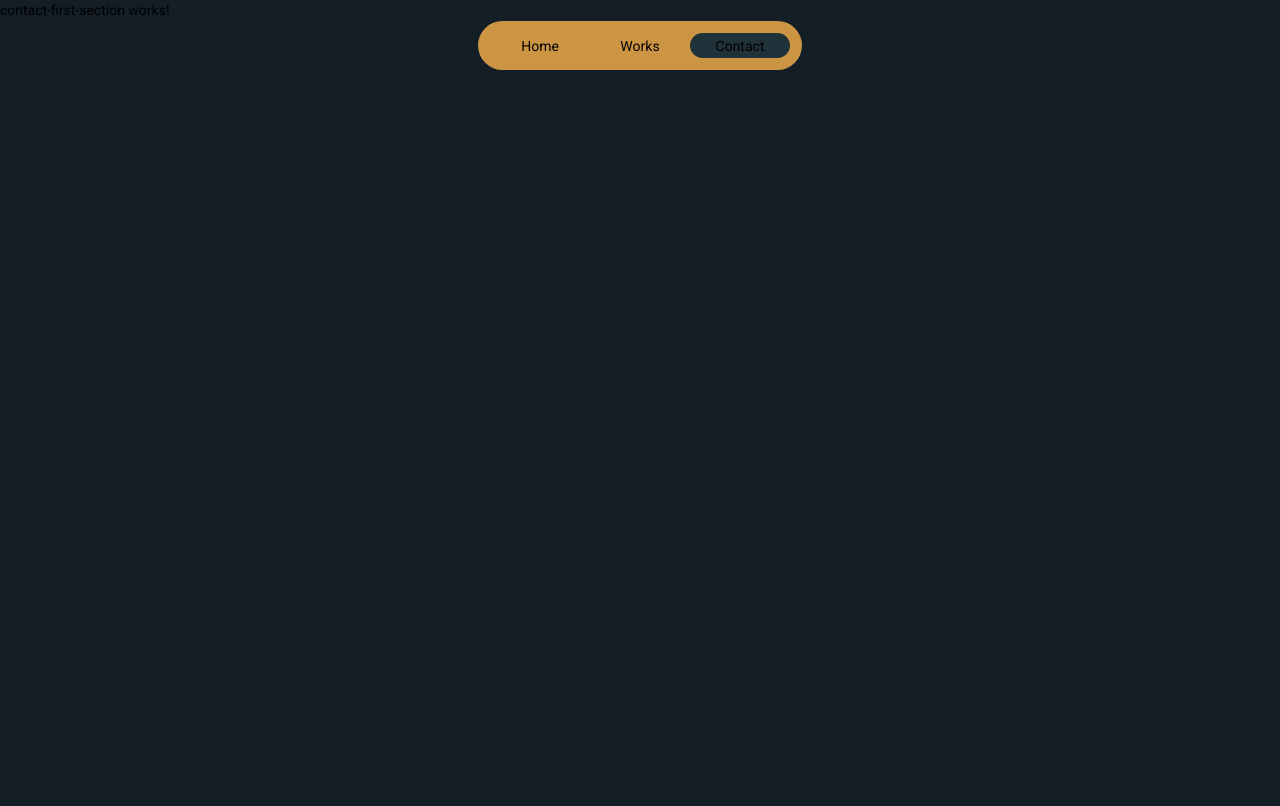
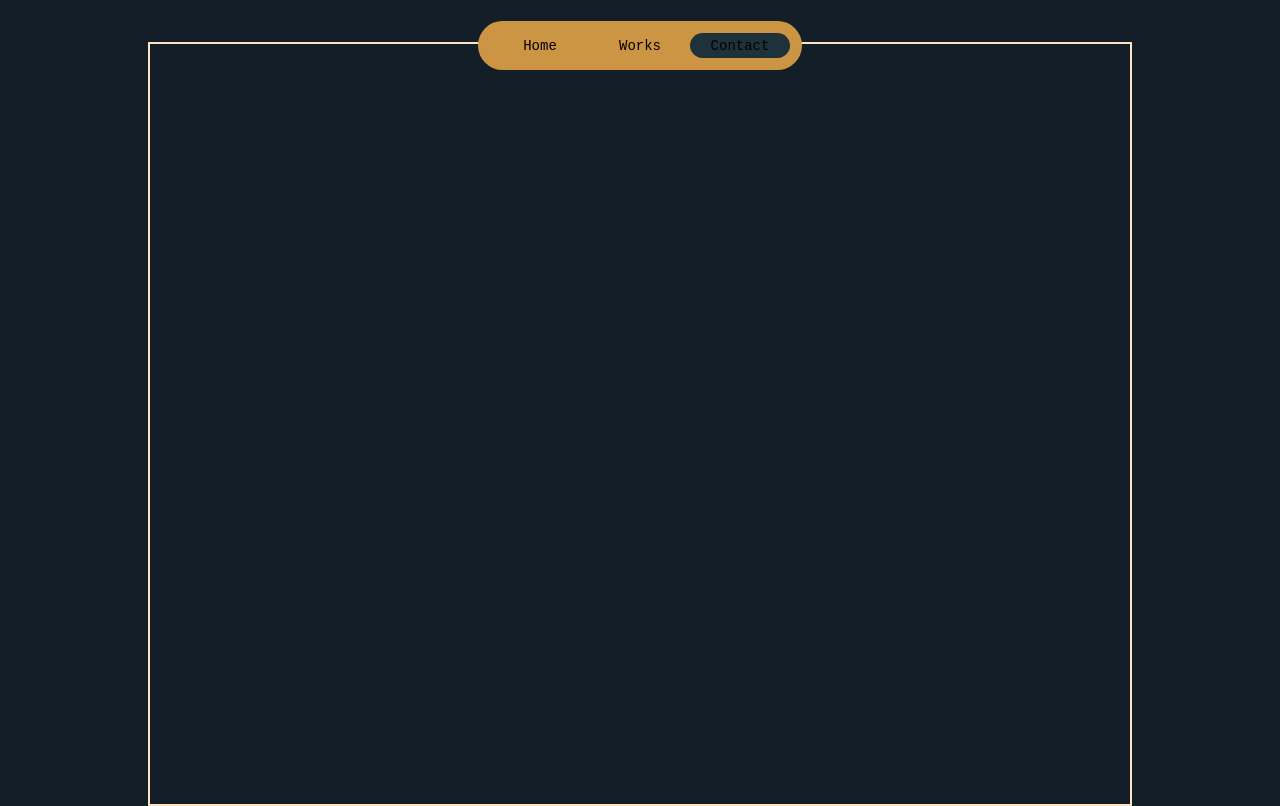
Before and after one commit to shagat/Portfolio-app, an Angular app: page /contact in a window 1280 px wide. Built offline with nearby package versions, Linux system fonts and the light colour scheme.

Commit message:
removed contact-first-section and added contact. Removed assets pictures. Materials not working so removed from root modules

```diff
--- a/src/app/app-routing.module.ts
+++ b/src/app/app-routing.module.ts
@@ -2,12 +2,12 @@ import { NgModule } from '@angular/core';
 import { RouterModule, Routes } from '@angular/router';
 import { HeroComponent } from './home/hero/hero.component';
 import { WorksFirstSectionComponent } from './components/works-first-section/works-first-section.component';
-import { ContactFirstSectionComponent } from './components/contact/contact-first-section.component';
+import { ContactComponent } from './contact/contact.component';
 
 const routes : Routes = [
   {path: '', component : HeroComponent},
   {path: 'works', component:WorksFirstSectionComponent},
-  {path: 'contact', component:ContactFirstSectionComponent}
+  {path: 'contact', component:ContactComponent}
 ]
 @NgModule({
   imports: [RouterModule.forRoot(routes)],
--- a/src/app/app.module.ts
+++ b/src/app/app.module.ts
@@ -2,13 +2,11 @@ import { NgModule } from '@angular/core';
 import { BrowserModule } from '@angular/platform-browser';
 import { AppRoutingModule } from './app-routing.module';
 import { HeaderComponent } from './header/header.component';
-import { MaterialModule } from 'src/materials.module';
 
 import { AppComponent } from './app.component';
-import {HeroComponent} from './home/hero/hero.component'
+import { HeroComponent } from './home/hero/hero.component'
 
 import { WorksFirstSectionComponent } from './components/works-first-section/works-first-section.component';
-import { ContactFirstSectionComponent } from './components/contact/contact-first-section.component';
 import { HomeAboutComponent } from './home/hero/home-about/home-about.component';
 
 @NgModule({
@@ -16,7 +14,6 @@ import { HomeAboutComponent } from './home/hero/home-about/home-about.component'
     AppComponent,
     HeaderComponent,
     WorksFirstSectionComponent,
-    ContactFirstSectionComponent,
     HeroComponent,
     HomeAboutComponent,
 
@@ -24,7 +21,6 @@ import { HomeAboutComponent } from './home/hero/home-about/home-about.component'
   imports: [
     BrowserModule,
     AppRoutingModule,
-    MaterialModule
   ],
   providers: [],
   bootstrap: [AppComponent]
--- a/src/app/components/contact/contact-first-section.component.html
+++ /dev/null
@@ -1 +0,0 @@
-<p>contact-first-section works!</p>
--- a/src/app/components/contact/contact-first-section.component.ts
+++ /dev/null
@@ -1,15 +0,0 @@
-import { Component, OnInit } from '@angular/core';
-
-@Component({
-  selector: 'app-contact-first-section',
-  templateUrl: './contact-first-section.component.html',
-  styleUrls: ['./contact-first-section.component.css']
-})
-export class ContactFirstSectionComponent implements OnInit {
-
-  constructor() { }
-
-  ngOnInit(): void {
-  }
-
-}
--- /dev/null
+++ b/src/app/contact/contact.component.html
@@ -0,0 +1,4 @@
+<div class="main-container-mid">
+  <div class="main-container">
+  </div>
+</div>
--- a/src/app/header/header.component.css
+++ b/src/app/header/header.component.css
@@ -8,6 +8,7 @@
     align-content: center;
     justify-content: center;
     z-index: 2;
+    font-family: monospace;
   }
 
   .tabs {
--- a/src/app/home/hero/hero.component.css
+++ b/src/app/home/hero/hero.component.css
@@ -11,7 +11,8 @@
 
 .typing-animate-1 {
   position: absolute;
-  top: 37em;
+  /* top: 37em; */
+  top: 62%;
   left: 50%;
   transform: translateX(-50%);
 }
@@ -31,13 +32,13 @@ i {
 .hero-animate {
   width: 23ch;
   border-right: 0.1em solid var(--mid-light-color);
-  font-size: 1.5em;
-  /* margin: 5px; */
+  font-size: 1.6em;
   padding: 2.5px;
   font-family: monospace;
-  animation: type 2s steps(20),
+  animation: type 2.5s steps(22),
     writer 1s infinite alternate,
-    delete .5s steps(5) 2.5s, type2 1s steps(4) 3s forwards;
+    delete .5s steps(5) 2.5s,
+    type2 1s steps(4) 3s forwards;
   overflow: hidden;
   white-space: nowrap;
   cursor: pointer;
@@ -46,7 +47,7 @@ i {
 .hero-animate::before {
   color: var(--mid-light-color);
   content: "Hi! Welcome to my pase";
-  animation: type2 5s steps(4) 3s forwards;
+  animation: type2 1s steps(4) 3s forwards;
 }
 
 /* Typing animate -2 */
@@ -69,7 +70,7 @@ i {
   }
 
   to {
-    width: 23ch;
+    width: 22ch;
     content: "Hi! Welcome to my page.";
   }
 }
@@ -82,7 +83,7 @@ i {
 
 @keyframes delete {
   from {
-    width: 21ch;
+    width: 23ch;
   }
 
   to {
--- a/src/app/home/hero/home-about/home-about.component.css
+++ b/src/app/home/hero/home-about/home-about.component.css
@@ -12,6 +12,7 @@
     flex-direction: column;
     margin-top: 6em;
     padding: 2em;
+    font-family: monospace;
 }
 .left-quote{
     display: flex;
--- a/src/styles.css
+++ b/src/styles.css
@@ -41,6 +41,7 @@ section {
   overflow: hidden;
 }
 
+
 .main-container {
   display: relative;
   width: 960px;
@@ -49,6 +50,13 @@ section {
   padding: 10px;
   border: 2px solid var(--mid-light-color);
   margin-top: 3em;
+}
+.main-container-mid {
+  display: flex;
+  width: 100%;
+  align-content: center;
+  justify-content: center;
+  height: 100vh;
 }
 
 a {
```
Also changed, not shown: src/app/contact/contact.component.ts (added, +10 -0 lines), src/materials.module.ts (+7 -5 lines), src/app/contact/contact.component.css (added), src/assets/jocelyn-morales-iWfp0ofCNt8-unsplash.jpg (deleted), src/assets/rishabh-mathew-Foi2sqECfOA-unsplash(1).jpg (deleted).
